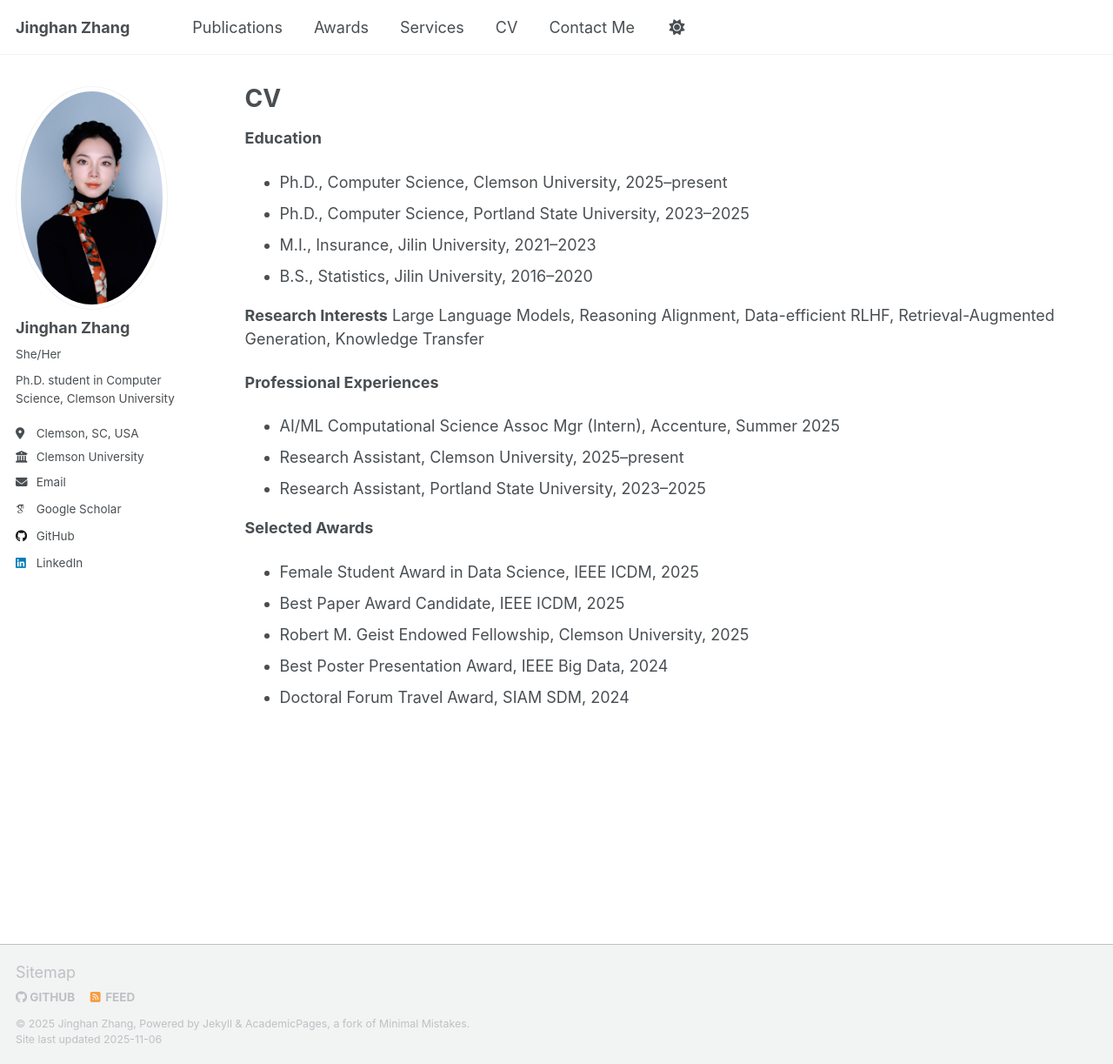
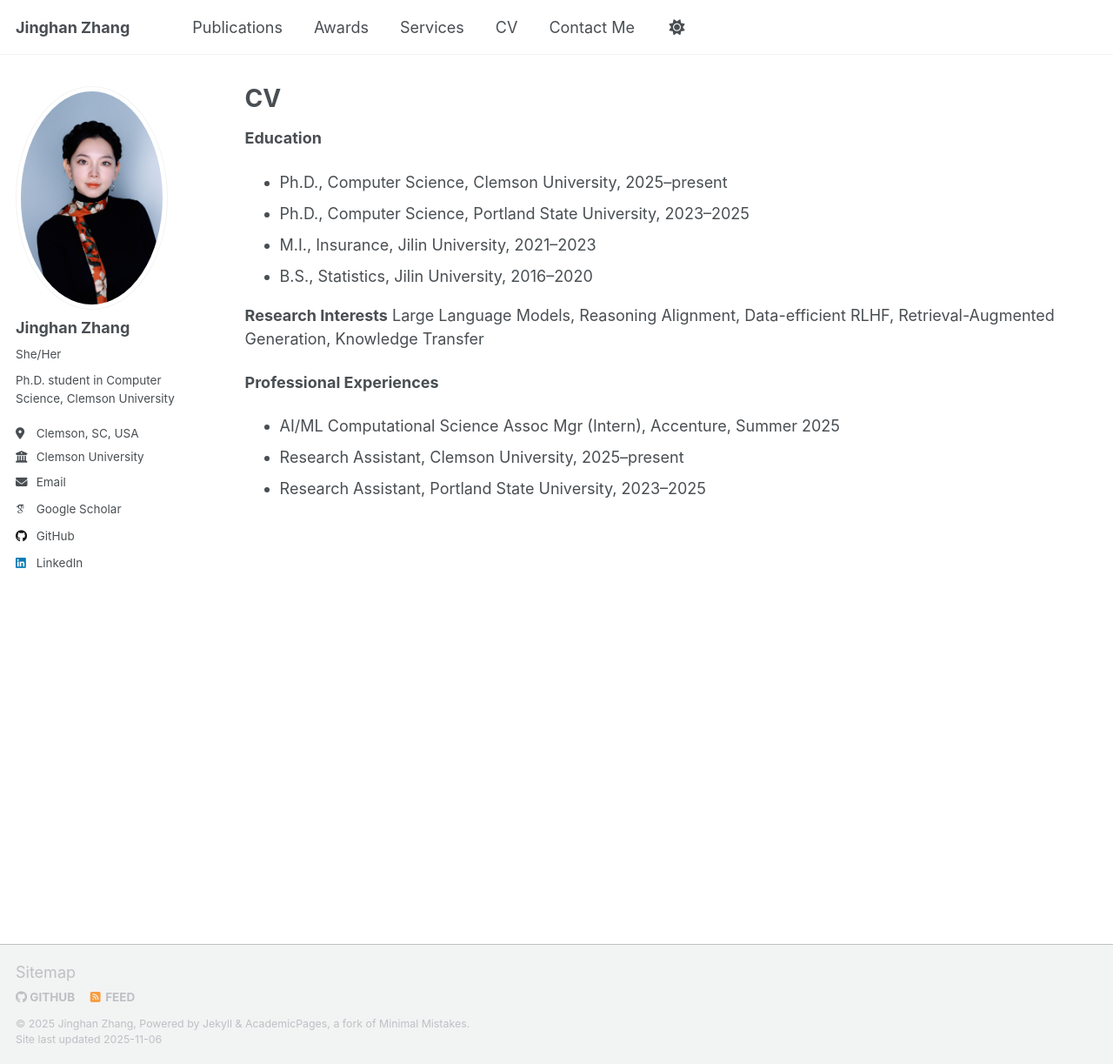
Before and after one commit to jinghanzhang1998/jinghanzhang1998.github.io, a Jekyll site: the page built from _pages/cv.md, in a window 1280 px wide and 1223 px high. Shown: the whole window at 87% size. Built offline with Jekyll 4.4.1, drawn with Linux system fonts in a browser that asks for light colours; some web fonts are replaced; a script that is not in the unit is left out.

Commit message:
Remove selected awards from CV
Removed selected awards section from CV.

```diff
--- a/_pages/cv.md
+++ b/_pages/cv.md
@@ -22,10 +22,3 @@ Large Language Models, Reasoning Alignment, Data-efficient RLHF, Retrieval-Augme
 - AI/ML Computational Science Assoc Mgr (Intern), Accenture, Summer 2025
 - Research Assistant, Clemson University, 2025–present
 - Research Assistant, Portland State University, 2023–2025
-
-**Selected Awards**
-- Female Student Award in Data Science, IEEE ICDM, 2025
-- Best Paper Award Candidate, IEEE ICDM, 2025
-- Robert M. Geist Endowed Fellowship, Clemson University, 2025
-- Best Poster Presentation Award, IEEE Big Data, 2024
-- Doctoral Forum Travel Award, SIAM SDM, 2024
```
